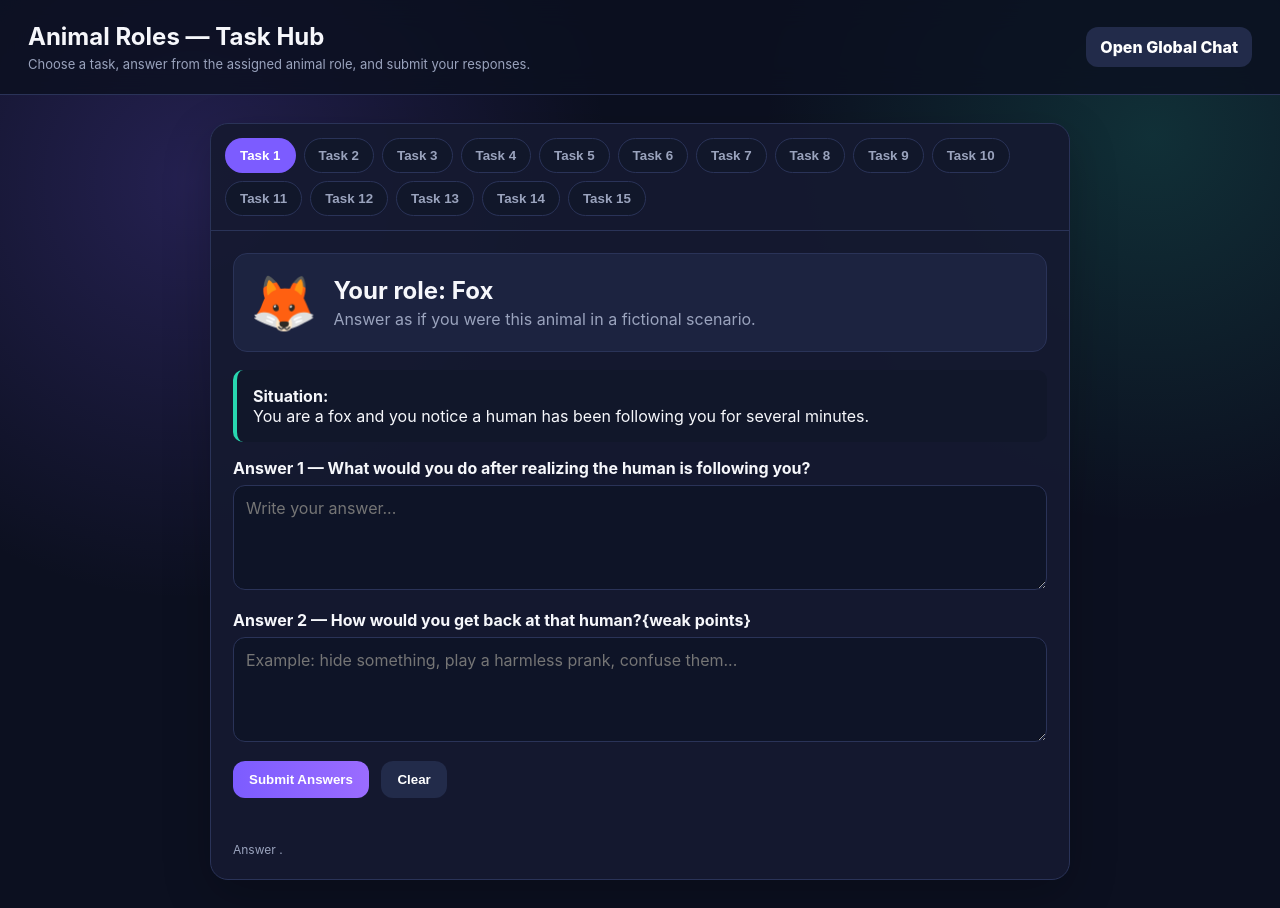
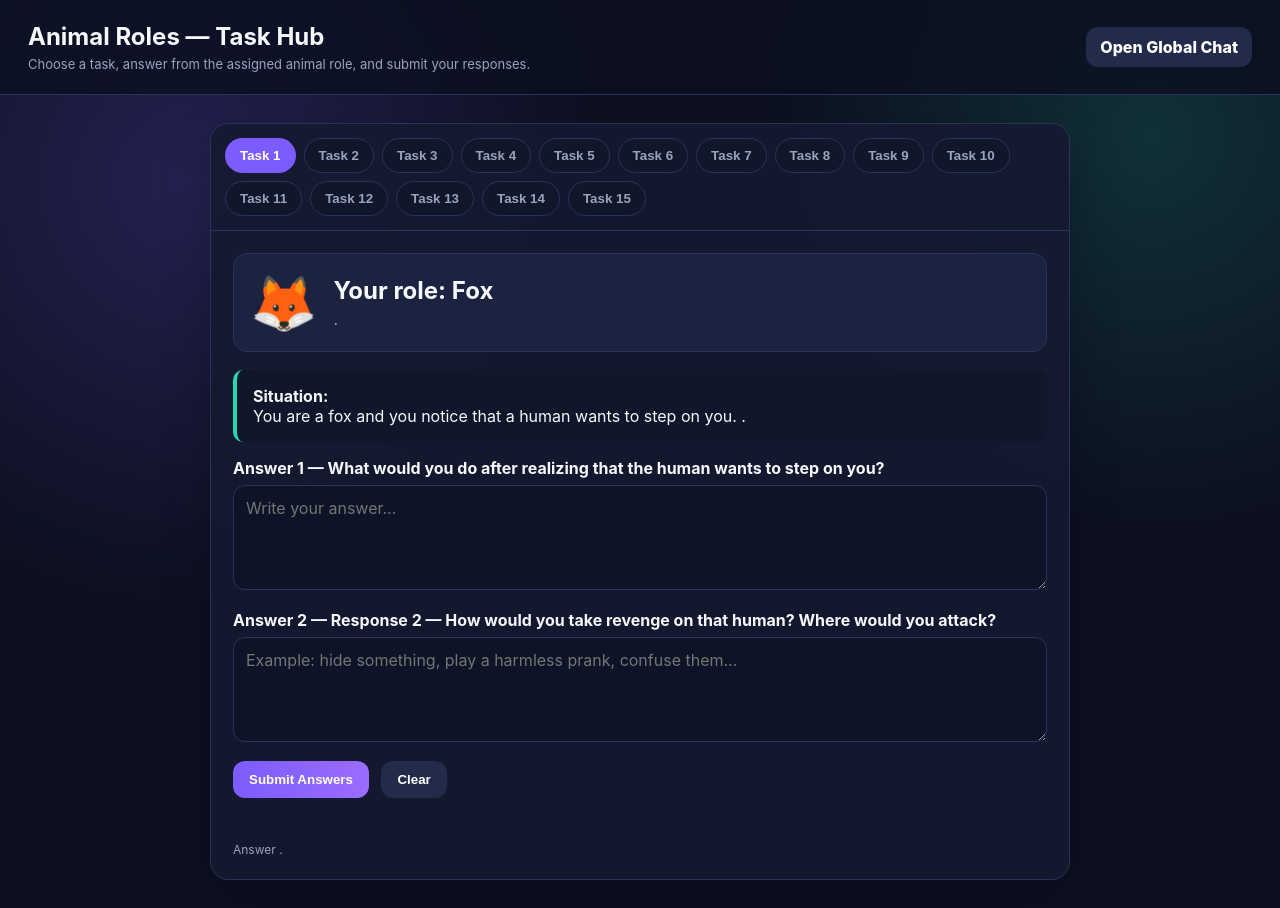
Before and after one commit to agua-rgb/response, a plain HTML site: page index.html in a window 1280 px wide. Drawn offline with Linux system fonts and the light colour scheme.

Commit message:
Update index.html

```diff
--- a/index.html
+++ b/index.html
@@ -129,19 +129,19 @@ function renderTasks(){
         <div class="emoji">${t.emoji}</div>
         <div>
           <h2>Your role: ${t.animal}</h2>
-          <p>Answer as if you were this animal in a fictional scenario.</p>
+          <p>.</p>
         </div>
       </div>
 
       <div class="question">
         <strong>Situation:</strong><br>
-        You are a ${t.animal.toLowerCase()} and you notice a human has been following you for several minutes.
+        You are a ${t.animal.toLowerCase()} and you notice that a human wants to step on you. .
       </div>
 
-      <label>Answer 1 — What would you do after realizing the human is following you?</label>
+      <label>Answer 1 — What would you do after realizing that the human wants to step on you?</label>
       <textarea id="a1-${i}" placeholder="Write your answer..."></textarea>
 
-      <label>Answer 2 — How would you get back at that human?{weak points}</label>
+      <label>Answer 2 — Response 2 — How would you take revenge on that human? Where would you attack?</label>
       <textarea id="a2-${i}" placeholder="Example: hide something, play a harmless prank, confuse them..."></textarea>
 
       <button class="btn" onclick="submitTask(${i})">Submit Answers</button>
```
